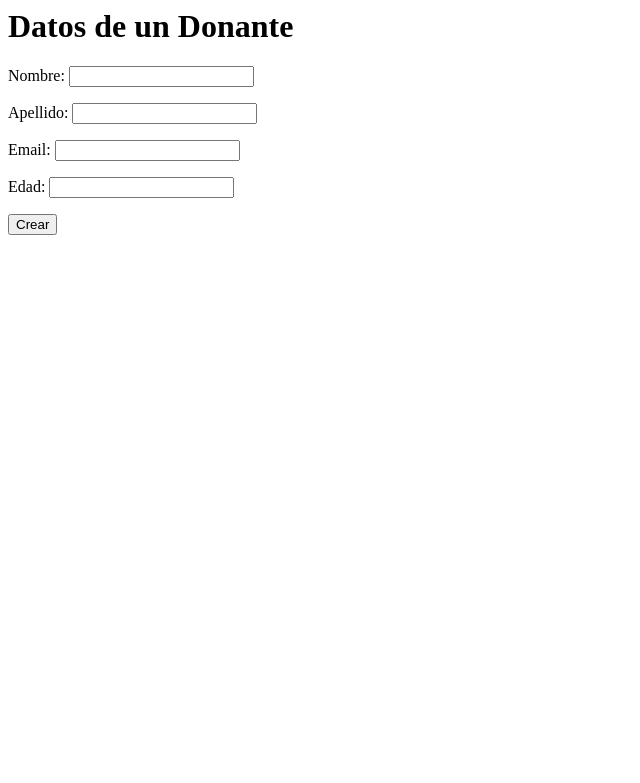
After one commit to lnvacchino-utnfrro/donareasy_backend, a Django app: page /alta_donante/ in a window 1280 px wide. The commit adds this page. Shown: the top 783 px of the page, without its empty margins (0-640 px from the left). Run offline with Django 3.2, Linux system fonts and the light colour scheme.

Commit message:
Se agregaron más métodos al ABM para seguir probando y aprendiendo el framework. Nota: Existen errores a corregir y mejorar

```diff
--- /dev/null
+++ b/ABMs/templates/ABMs/alta_donante.html
@@ -0,0 +1,23 @@
+<html>
+    <head>
+        <title>ALTA de Donante</title>
+    </head>
+
+    <body>
+        <h1>Datos de un Donante</h1>
+        <form action="/alta_donante/" method="POST"> {% csrf_token %}
+            <p>Nombre:
+                <input type="text" name="nombre">
+            </p>
+            <p>Apellido:
+                <input type="text" name="apellido">
+            </p>
+            <p>Email:
+                <input type="text" name="email">
+            </p>
+            <p>Edad:
+                <input type="text" name="edad">
+            </p>
+            <input type="submit" value="Crear">
+    </body>
+</html>
--- a/ABMs/templates/ABMs/abm_donante.html
+++ b/ABMs/templates/ABMs/modif_donante.html
@@ -1,10 +1,10 @@
 <html>
     <head>
-        <title>ABM de Donante</title>
+        <title>ALTA de Donante</title>
     </head>
 
     <body>
-        <h1>Contáctanos</h1>
+        <h1>Datos de un Donante</h1>
         <form action="/abmDonante/" method="POST"> {% csrf_token %}
             <p>Nombre:
                 <input type="text" name="nombre">
@@ -18,6 +18,6 @@
             <p>Edad:
                 <input type="text" name="edad">
             </p>
-            <input type="submit" value="Enviar">
+            <input type="submit" value="Crear">
     </body>
 </html>
--- a/ABMs/views.py
+++ b/ABMs/views.py
@@ -1,11 +1,18 @@
+from django.http.response import HttpResponse, HttpResponseRedirect
 from django.shortcuts import render
 from .models import Donante
+from django.core.exceptions import ObjectDoesNotExist
 
 # Create your views here.
 def altaDonante(request):
+    # if this is a POST request we need to process the form data
+    if request.method=="POST":
+        # create a form instance and populate it with data from the request:
+        #form = NameForm(request.POST)
+        # check whether it's valid:
+        #if form.is_valid():
 
-    if request.method=="POST":
-
+        # process the data in form.cleaned_data as required
         nombre=request.POST["nombre"]
         apellido=request.POST["apellido"]
         email = request.POST["email"]
@@ -14,5 +21,60 @@ def altaDonante(request):
         donante = Donante(nombre=nombre,apellido=apellido,email=email,edad=edad)
         donante.save(force_insert=True)
 
-        return render(request, "ABMs/abm_donante.html")
-    return render(request, "ABMs/abm_donante.html")
+        # redirect to a new URL:
+        return HttpResponse('<html><body><h1>Donante Agregado</h1></body></html>')
+        #return render(request, "ABMs/abm_donante.html")
+    else:
+        return render(request, "ABMs/alta_donante.html")
+
+def bajaDonante(request,id_donante):
+    # FALTA AGREGAR TRY EXCEPT
+    Donante.objects.get(id__exact = id_donante).delete()
+
+    return HttpResponse('<html><body><h1>Donante %s Eliminado</h1></body></html>' %(id_donante))
+
+def modificarDonante(request,id_donante):
+    # if this is a POST request we need to process the form data
+    if request.method=="POST":
+        # create a form instance and populate it with data from the request:
+        # form = NameForm(request.POST)
+        # check whether it's valid:
+        # if form.is_valid():
+
+        # process the data in form.cleaned_data as required
+        donante = Donante.objects.get(id__exact = id_donante)
+
+        donante.nombre=request.POST["nombre"]
+        donante.apellido=request.POST["apellido"]
+        donante.email = request.POST["email"]
+        donante.edad = request.POST["edad"]
+
+        donante.save(force_update=True)
+
+        # redirect to a new URL:
+        return HttpResponse('<html><body><h1>Donante Actualizado</h1></body></html>')
+        #return render(request, "ABMs/abm_donante.html")
+    else:
+        donante = Donante.objects.get(id__exact = id_donante)
+
+        diccionario = { "nombre":   donante.nombre,
+                        "apellido": donante.apellido,
+                        "email":    donante.email,
+                        "edad":     donante.edad}
+
+        return render(request, "ABMs/modif_donante.html", diccionario)
+
+def buscarDonante(request,id_donante):
+    try:
+        donante = Donante.objects.get(id__exact = id_donante)
+
+        diccionario = { "id":       donante.id,
+                        "nombre":   donante.nombre,
+                        "apellido": donante.apellido,
+                        "email":    donante.email,
+                        "edad":     donante.edad}
+
+        return render(request, "ABMs/donante.html", diccionario)
+
+    except ObjectDoesNotExist:
+        return HttpResponse('<html><body><h1>El donante no existe</h1></body></html>')
--- a/donareasy/urls.py
+++ b/donareasy/urls.py
@@ -15,9 +15,10 @@ Including another URLconf
 """
 from django.contrib import admin
 from django.urls import path
-from ABMs.views import altaDonante
+from ABMs.views import altaDonante, buscarDonante
 
 urlpatterns = [
     path('admin/', admin.site.urls),
-    path('abmDonante/', altaDonante),
+    path('alta_donante/', altaDonante),
+    path('donante/<int:id_donante>/',buscarDonante),
 ]
```
Also changed, not shown: ABMs/templates/ABMs/baja_donante.html (added, +9 -0 lines), ABMs/templates/ABMs/donante.html (added, +20 -0 lines).
